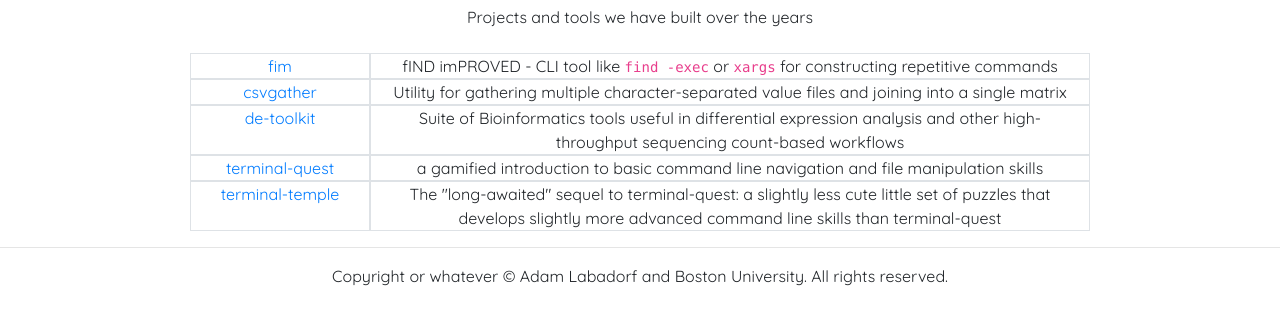
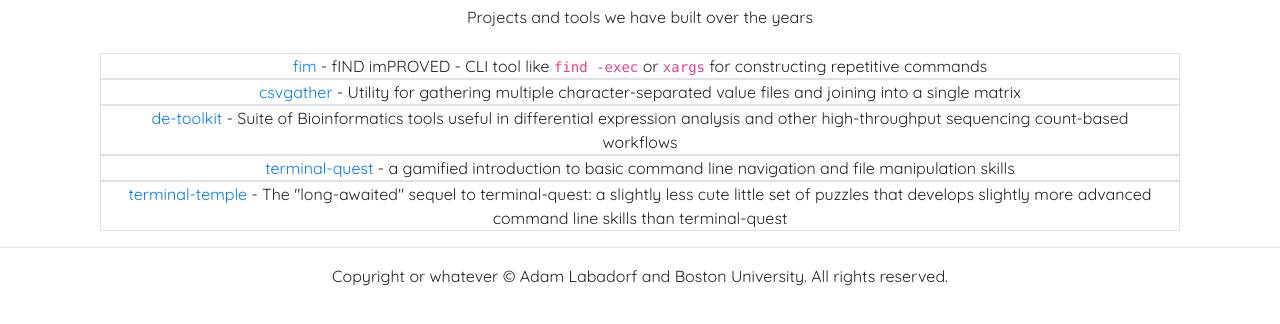
Before and after one commit to BU-Neuromics/BU-Neuromics.github.io, a plain HTML site: page projects.html in a window 1280 px wide. Shown: the part 338-662 px from the top of the page. Drawn offline with Linux system fonts and the light colour scheme.

Commit message:
removed stupid fake div table on projects page

```diff
--- a/projects.html
+++ b/projects.html
@@ -39,41 +39,31 @@
   <!-- InstanceBeginEditable name="main" -->
   <div class="container">
     <div class="row justify-content-center">
-     	<div class="col-2 border">
-		<a href="https://bitbucket.org/adamlabadorf/fim" target="_blank">fim</a>
-	  </div>
-		<div class="col-8 border">
+     	<div class="col-12 border">
+		<a href="https://bitbucket.org/adamlabadorf/fim" target="_blank">fim</a> -
 		fIND imPROVED - CLI tool like <code>find -exec</code> or <code>xargs</code> for constructing repetitive commands</div>
     </div>
 	      <div class="row justify-content-center">
-     	<div class="col-2 border">
-		<a href="https://bitbucket.org/adamlabadorf/csvgather" target="_blank">csvgather</a>
-		</div>
-		<div class="col-8 border">
+     	<div class="col-12 border">
+		<a href="https://bitbucket.org/adamlabadorf/csvgather" target="_blank">csvgather</a> -
 		Utility for gathering multiple character-separated value files and joining into a single matrix
 		</div>
     </div>
 	  <div class="row justify-content-center p4">
-     	<div class="col-2 border">
-		<a href="https://de-toolkit.readthedocs.io/en/latest/" target="_blank">de-toolkit</a>
-		</div>
-		<div class="col-8 border">
+     	<div class="col-12 border">
+		<a href="https://de-toolkit.readthedocs.io/en/latest/" target="_blank">de-toolkit</a> -
 		Suite of Bioinformatics tools useful in differential expression analysis and other high-throughput sequencing count-based workflows
 		</div>
     </div>
     <div class="row justify-content-center">
-     	<div class="col-2 border">
-		<a href="https://github.com/BU-Neuromics/terminal_quest" target="_blank">terminal-quest</a>
-		</div>
-		<div class="col-8 border">
+     	<div class="col-12 border">
+		<a href="https://github.com/BU-Neuromics/terminal_quest" target="_blank">terminal-quest</a> -
 		a gamified introduction to basic command line navigation and file manipulation skills
 		</div>
     </div>
     <div class="row justify-content-center">
-     	<div class="col-2 border">
-		<a href="https://bu-neuromics.github.io/terminal_temple/" target="_blank">terminal-temple</a>
-		</div>
-		<div class="col-8 border">
+     	<div class="col-12 border">
+		<a href="https://bu-neuromics.github.io/terminal_temple/" target="_blank">terminal-temple</a> -
 		The "long-awaited" sequel to terminal-quest: a slightly less cute little set of puzzles that develops slightly more advanced command line skills than terminal-quest
 	</div>
     </div>
```
